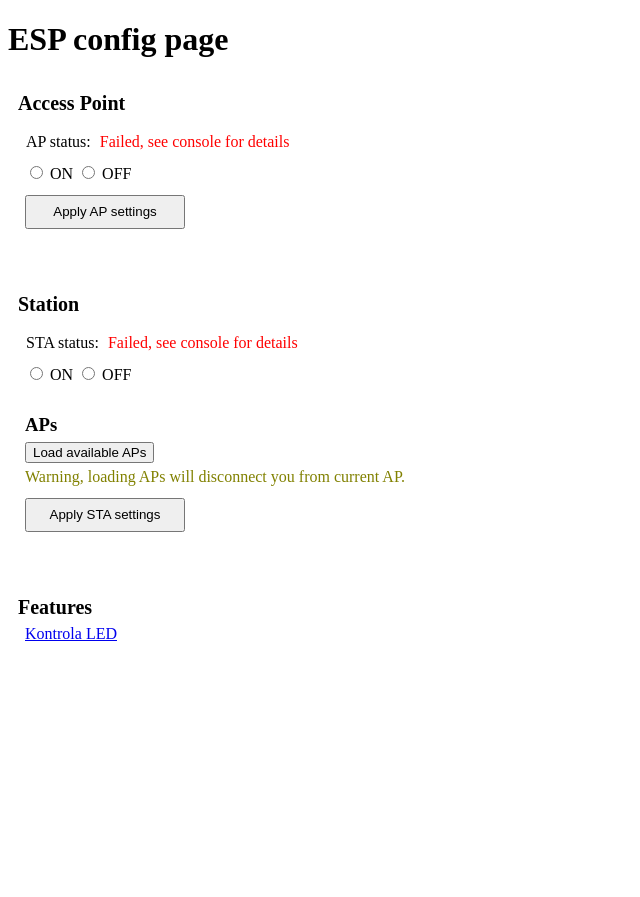
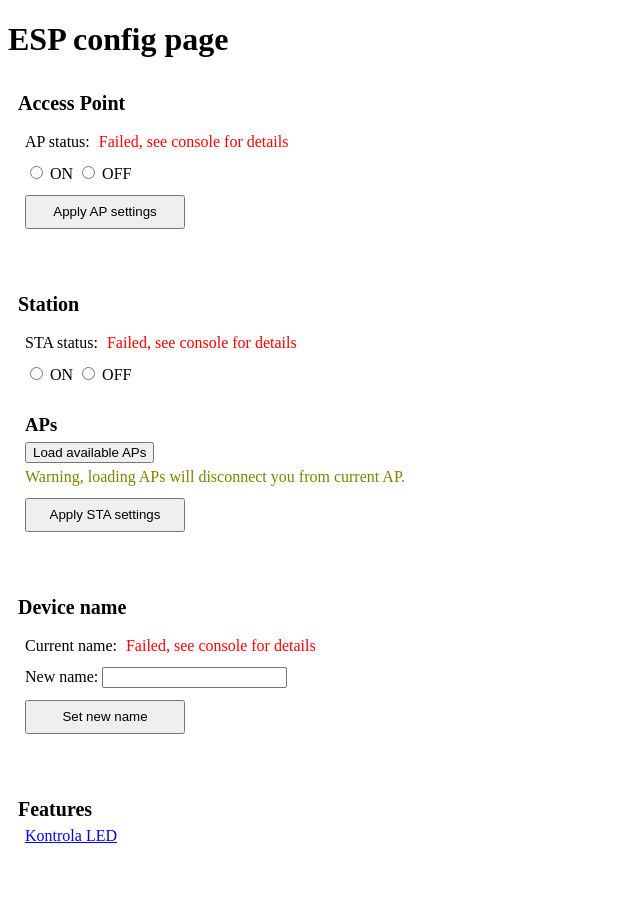
Before and after one commit to MrJake222/leds40, a PHP site: page /config/ in a window 1280 px wide. Shown: the whole page, without its empty margins (0-640 px from the left). Before the commit the page ends 641 px from the top, so only its background shows below. Run offline with PHP 8.4, Linux system fonts and the light colour scheme.

Commit message:
FTP server, name setting

```diff
--- a/data/static/config/index.html
+++ b/data/static/config/index.html
@@ -10,6 +10,7 @@
     <script>
         window.onload = () => {
             load_status()
+            load_name()
             document.getElementById("load_aps").onclick = (e) => {
                 e.preventDefault()
                 load_networks()
@@ -72,6 +73,19 @@
         </article>
     </form>
 
+    <form action="/name" method="POST">
+        <header>Device name</header>
+        <article>
+            <div class="status">
+                <span>Current name:</span>
+                <div id="loading_name" class="loading_mode loading">Loading...</div>
+            </div>
+
+            New name: <input type='text' name='name' id="text_name" /><br/>
+            <input type='submit' value='Set new name'/>
+        </article>
+    </form>
+
     <div class="form-like">
         <header>Features</header>
         <article>
--- a/data/static/config/status.js
+++ b/data/static/config/status.js
@@ -1,5 +1,5 @@
 function set_up_status(loading, radioOn, radioOff, isOn) {
-    loading.style.animation = "none"
+    loading.classList.remove("loading")
     loading.style.color = isOn ? "green" : "red"
     loading.innerHTML = isOn ? "ON" : "OFF"
     radioOn.checked = isOn
@@ -15,15 +15,8 @@ function set_up_error(loading, text) {
 async function load_status() {
     console.info("loading status")
 
-    let loadings = {}
-    loadings["ap"] = document.getElementById("loading_mode_ap")
-    loadings["sta"] = document.getElementById("loading_mode_sta")
-    let radiosOn = {}
-    radiosOn["ap"] = document.getElementById("radio_ap_on")
-    radiosOn["sta"] = document.getElementById("radio_sta_on")
-    let radiosOff = {}
-    radiosOff["ap"] = document.getElementById("radio_ap_off")
-    radiosOff["sta"] = document.getElementById("radio_sta_off")
+    let loading_ap  = document.getElementById("loading_mode_ap")
+    let loading_sta = document.getElementById("loading_mode_sta")
 
     try {
         let resp = await fetch("/wifi_status")
@@ -44,34 +37,62 @@ async function load_status() {
         let ap = (mode == "ap" || mode == "ap_sta")
         let sta = (mode == "sta" || mode == "ap_sta")
 
-        document.getElementById("radio_ap_on").checked = ap
-        document.getElementById("radio_ap_off").checked = !ap
-
-        document.getElementById("radio_sta_on").checked = sta
-        document.getElementById("radio_sta_off").checked = !sta
-
-        set_up_status(loadings["ap"], radiosOn["ap"], radiosOff["ap"], ap)
-        set_up_status(loadings["sta"], radiosOn["sta"], radiosOff["sta"], sta)
+        set_up_status(loading_ap,  document.getElementById("radio_ap_on"),  document.getElementById("radio_ap_off"),  ap )
+        set_up_status(loading_sta, document.getElementById("radio_sta_on"), document.getElementById("radio_sta_off"), sta)
 
         if (ap) {
-            loadings["ap"].innerHTML += "<br>Name: " + json["ap_ssid"]
-            loadings["ap"].innerHTML += "<br>IP: " + json["ap_ip"]
+            loading_ap.innerHTML += "<br>Name: " + json["ap_ssid"]
+            loading_ap.innerHTML += "<br>IP: " + json["ap_ip"]
         }
 
         if (sta) {
-            loadings["sta"].innerHTML += "<br>" + json["sta_status_string"]
+            loading_sta.innerHTML += "<br>" + json["sta_status_string"]
             if (json["sta_status_string"].includes("Connected")) {
-                loadings["sta"].innerHTML += "<br>IP: " + json["sta_ip"]
-            }
-            else {
-                loadings["sta"].style.color = "red"
+                loading_sta.innerHTML += "<br>IP: " + json["sta_ip"]
+            } else {
+                loading_sta.style.color = "red"
             }
         }
     }
     catch (e) {
         console.error("failed to load status")
         console.error("error: " + e)
-        set_up_error(loadings["ap"], "Failed, see console for details")
-        set_up_error(loadings["sta"], "Failed, see console for details")
+        set_up_error(loading_ap, "Failed, see console for details")
+        set_up_error(loading_sta, "Failed, see console for details")
     }
 }
+
+async function load_name() {
+    console.info("loading name")
+
+    let loading_name = document.getElementById("loading_name")
+    let text_name    = document.getElementById("loading_name")
+
+    try {
+        let resp = await fetch("/name")
+        console.debug("response name: ", resp)
+
+        if (!resp.ok) {
+            throw Error("response status not ok, error: " + resp.statusText)
+        }
+
+        let json = await resp.json()
+        console.debug("Name: ", json)
+
+        let name = json["name"]
+        loading_name.innerHTML = name
+        text_name.value = name
+
+        loading_name.classList.remove("loading")
+
+        if (name == "") {
+            loading_name.classList.add("yellow")
+            loading_name.innerHTML = "no name set"
+        }
+    }
+    catch (e) {
+        console.error("failed to load name")
+        console.error("error: " + e)
+        set_up_error(loading_name, "Failed, see console for details")
+    }
+}
--- a/data/static/config/style.css
+++ b/data/static/config/style.css
@@ -81,7 +81,7 @@ input[type=submit] {
 
 .status {
 	display: flex;
-	padding: 12px 1px;
+	padding: 12px 0px;
 }
 
 .status span {
--- a/platformio.ini
+++ b/platformio.ini
@@ -7,3 +7,4 @@ monitor_speed = 115200
 board_build.filesystem = littlefs
 lib_deps =
   bblanchon/ArduinoJson@^7.1.0
+  xreef/SimpleFTPServer@^2.1.8
```
Also changed, not shown: data/static/config/status/name_err.html (added, +12 -0 lines), data/static/config/status/name_ok.html (added, +12 -0 lines), 6 other files.
